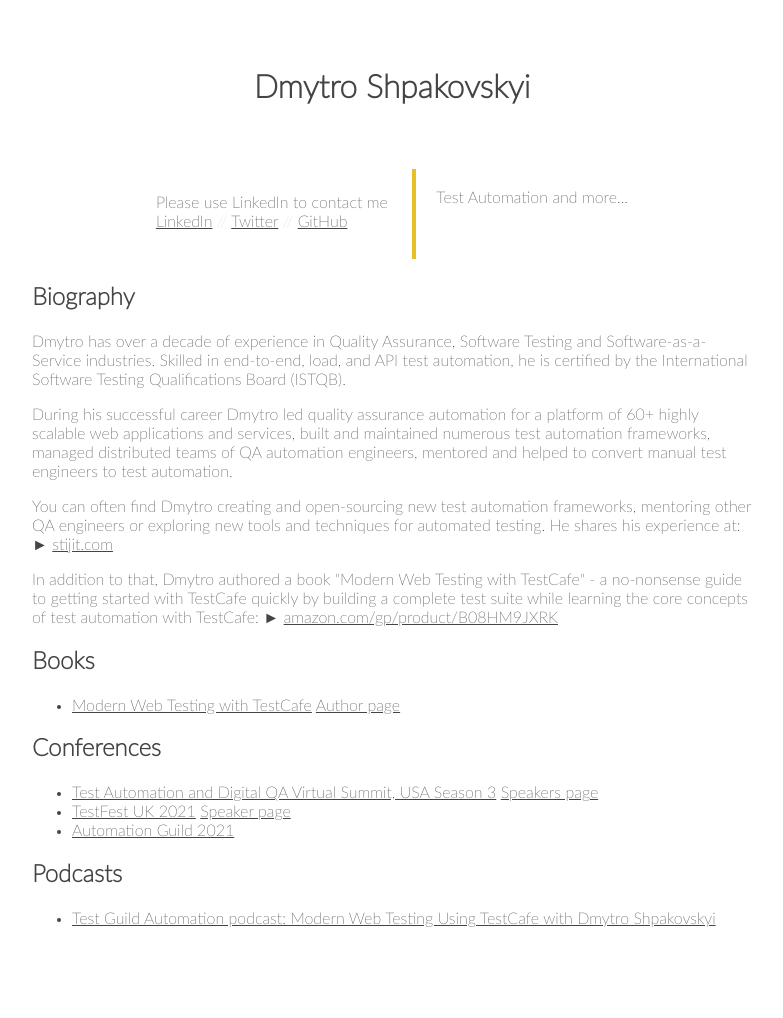
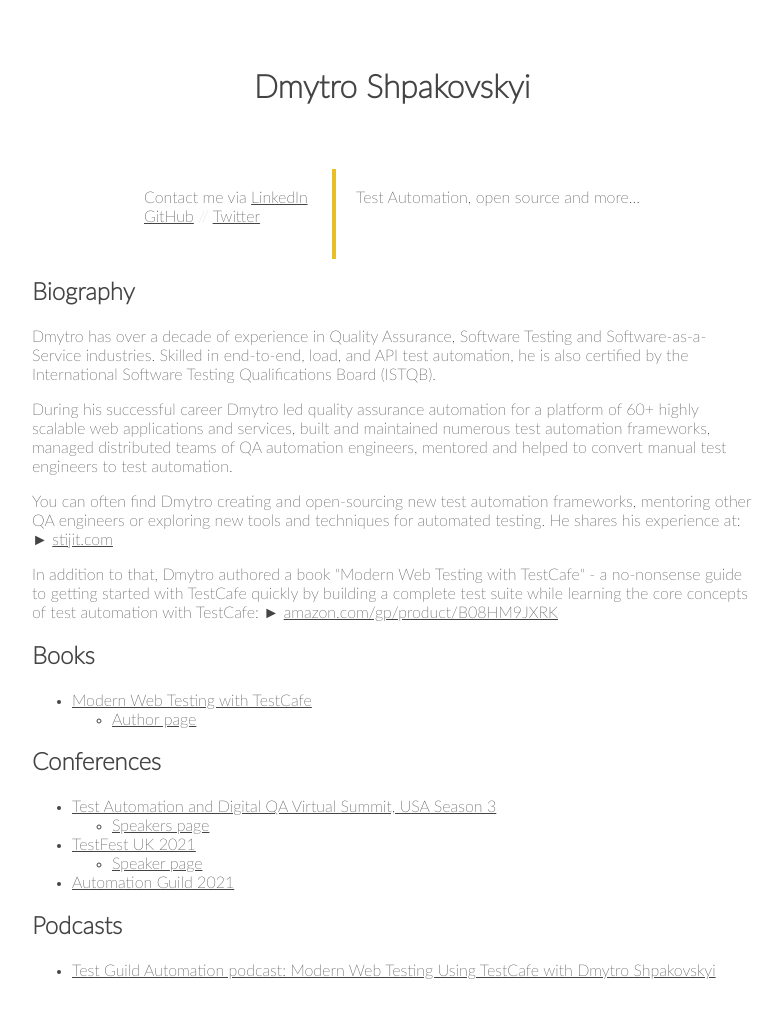
Before and after one commit to Marketionist/marketionist.github.io, a plain HTML site: page index.html in a window 1280 px wide. Shown: the whole page, without its empty margins (248-1031 px from the left). Drawn offline with Linux system fonts and the light colour scheme.

Commit message:
Update markup

```diff
--- a/index.html
+++ b/index.html
@@ -23,29 +23,31 @@
         <div>
             <h1>Dmytro Shpakovskyi</h1>
             <div class="block-content-contacts text-vertical-left">
-                <div>Please use LinkedIn to contact me</div>
-                <div><a href="https://www.linkedin.com/in/dshpakovskyi/" target="_blank">LinkedIn</a>
+                <div>Contact me via <a href="https://www.linkedin.com/in/dshpakovskyi/" target="_blank">LinkedIn</a></div>
+                <div>
+                    <a href="https://github.com/marketionist" target="_blank">GitHub</a>
                     <span class="text-light-gray">//</span> <a href="https://twitter.com/Marketionist" target="_blank">Twitter</a>
-                    <span class="text-light-gray">//</span> <a href="https://github.com/marketionist" target="_blank">GitHub</a>
                 </div>
             </div>
-            <div class="block-content-contacts border-yellow">
-                <div>Test Automation and more...</div>
+            <div class="block-content-contacts text-vertical-left border-yellow">
+                <div>Test Automation, open source and more...</div>
             </div>
             <div class="block-content-main text-vertical-left">
                 <h2>Biography</h2>
                 <div>
                     <p>
-                        Dmytro has over a decade of experience in Quality Assurance, Software Testing and Software-as-a-Service industries. Skilled in end-to-end, load, and API test automation, he is certified by the International Software Testing Qualifications Board (ISTQB).
+                        Dmytro has over a decade of experience in Quality Assurance, Software Testing and Software-as-a-Service industries. Skilled in end-to-end, load, and API test automation, he is also certified by the International Software Testing Qualifications Board (ISTQB).
                     </p>
                     <p>
                         During his successful career Dmytro led quality assurance automation for a platform of 60+ highly scalable web applications and services, built and maintained numerous test automation frameworks, managed distributed teams of QA automation engineers, mentored and helped to convert manual test engineers to test automation.
                     </p>
                     <p>
-                        You can often find Dmytro creating and open-sourcing new test automation frameworks, mentoring other QA engineers or exploring new tools and techniques for automated testing. He shares his experience at: ► <a href="https://www.stijit.com/" target="_blank">stijit.com</a>
+                        You can often find Dmytro creating and open-sourcing new test automation frameworks, mentoring other QA engineers or exploring new tools and techniques for automated testing. He shares his experience at:
+                        ► <a href="https://www.stijit.com/" target="_blank">stijit.com</a>
                     </p>
                     <p>
-                        In addition to that, Dmytro authored a book "Modern Web Testing with TestCafe" - a no-nonsense guide to getting started with TestCafe quickly by building a complete test suite while learning the core concepts of test automation with TestCafe: ► <a href="https://www.amazon.com/gp/product/B08HM9JXRK" target="_blank">amazon.com/gp/product/B08HM9JXRK</a>
+                        In addition to that, Dmytro authored a book "Modern Web Testing with TestCafe" - a no-nonsense guide to getting started with TestCafe quickly by building a complete test suite while learning the core concepts of test automation with TestCafe:
+                        ► <a href="https://www.amazon.com/gp/product/B08HM9JXRK" target="_blank">amazon.com/gp/product/B08HM9JXRK</a>
                     </p>
                 </div>
 
@@ -53,7 +55,11 @@
                 <ul>
                     <li>
                         <a href="https://www.amazon.com/gp/product/B08HM9JXRK" target="_blank">Modern Web Testing with TestCafe</a>
-                        <a href="https://www.amazon.com/Dmytro-Shpakovskyi/e/B08J9VMLK8" target="_blank">Author page</a>
+                        <ul>
+                            <li>
+                                <a href="https://www.amazon.com/Dmytro-Shpakovskyi/e/B08J9VMLK8" target="_blank">Author page</a>
+                            </li>
+                        </ul>
                     </li>
                 </ul>
 
@@ -61,11 +67,19 @@
                 <ul>
                     <li>
                         <a href="https://www.testingmind.com/event/testautomationsummit21-usa-season3-virtual/" target="_blank">Test Automation and Digital QA Virtual Summit, USA Season 3</a>
-                        <a href="https://www.testingmind.com/event/testautomationsummit21-usa-season3-virtual/speakers/" target="_blank">Speakers page</a>
+                        <ul>
+                            <li>
+                                <a href="https://www.testingmind.com/event/testautomationsummit21-usa-season3-virtual/speakers/" target="_blank">Speakers page</a>
+                            </li>
+                        </ul>
                     </li>
                     <li>
                         <a href="https://testcon.co/testfest/uk-2021/" target="_blank">TestFest UK 2021</a>
-                        <a href="https://testcon.co/speakers/dmytro-shpakovskyi/" target="_blank">Speaker page</a>
+                        <ul>
+                            <li>
+                                <a href="https://testcon.co/speakers/dmytro-shpakovskyi/" target="_blank">Speaker page</a>
+                            </li>
+                        </ul>
                     </li>
                     <li>
                         <a href="https://guildconferences.com/ag-2021/" target="_blank">Automation Guild 2021</a>
```
